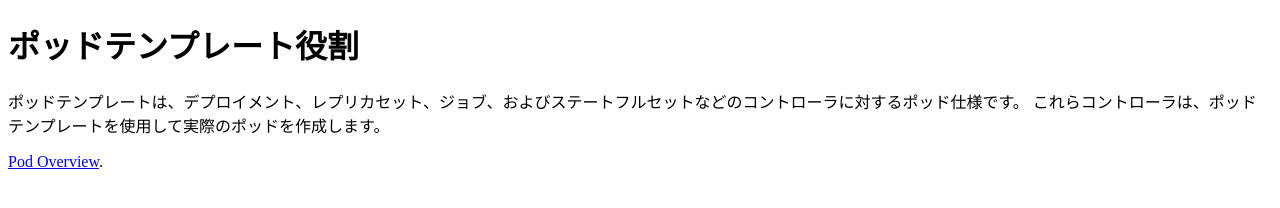
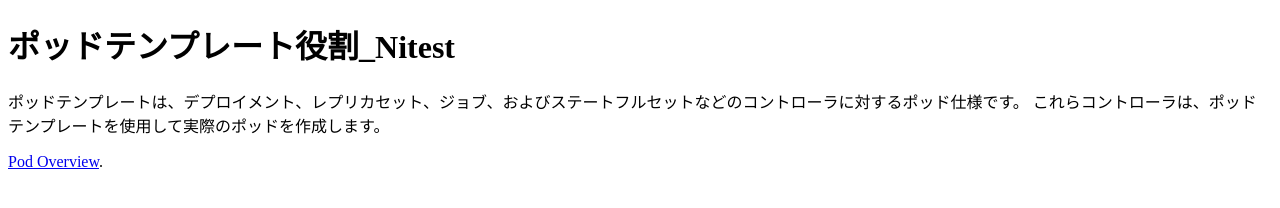
Before and after one commit to SNiino0/kubetest, a plain HTML site: page index.html in a window 1280 px wide. Drawn offline with Linux system fonts and the light colour scheme.

Commit message:
add commit

```diff
--- a/index.html
+++ b/index.html
@@ -4,7 +4,7 @@
 <title>ポッドテンプレート役割</title>
 </head>
 <body>
-<h1>ポッドテンプレート役割</h1>
+<h1>ポッドテンプレート役割_Nitest</h1>
 
 <p>ポッドテンプレートは、デプロイメント、レプリカセット、ジョブ、およびステートフルセットなどのコントローラに対するポッド仕様です。 これらコントローラは、ポッドテンプレートを使用して実際のポッドを作成します。</p>
 
```
